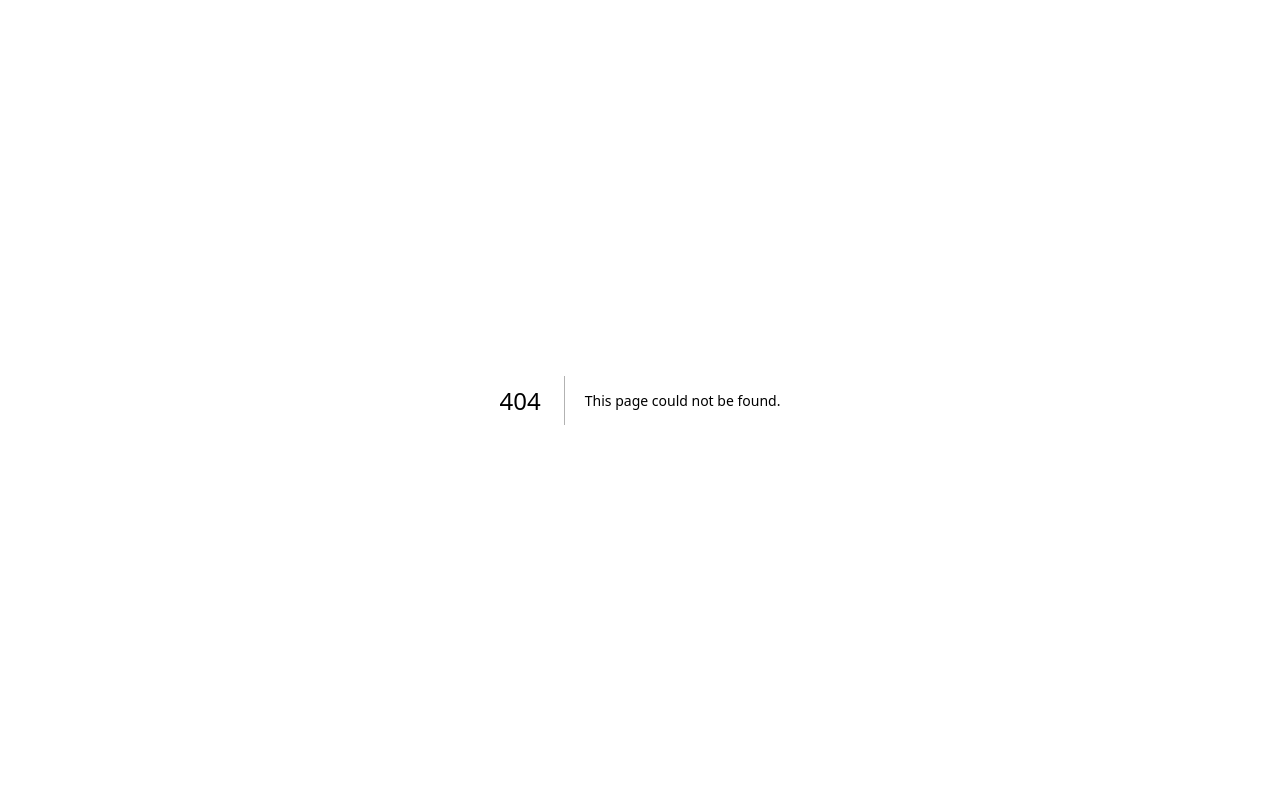
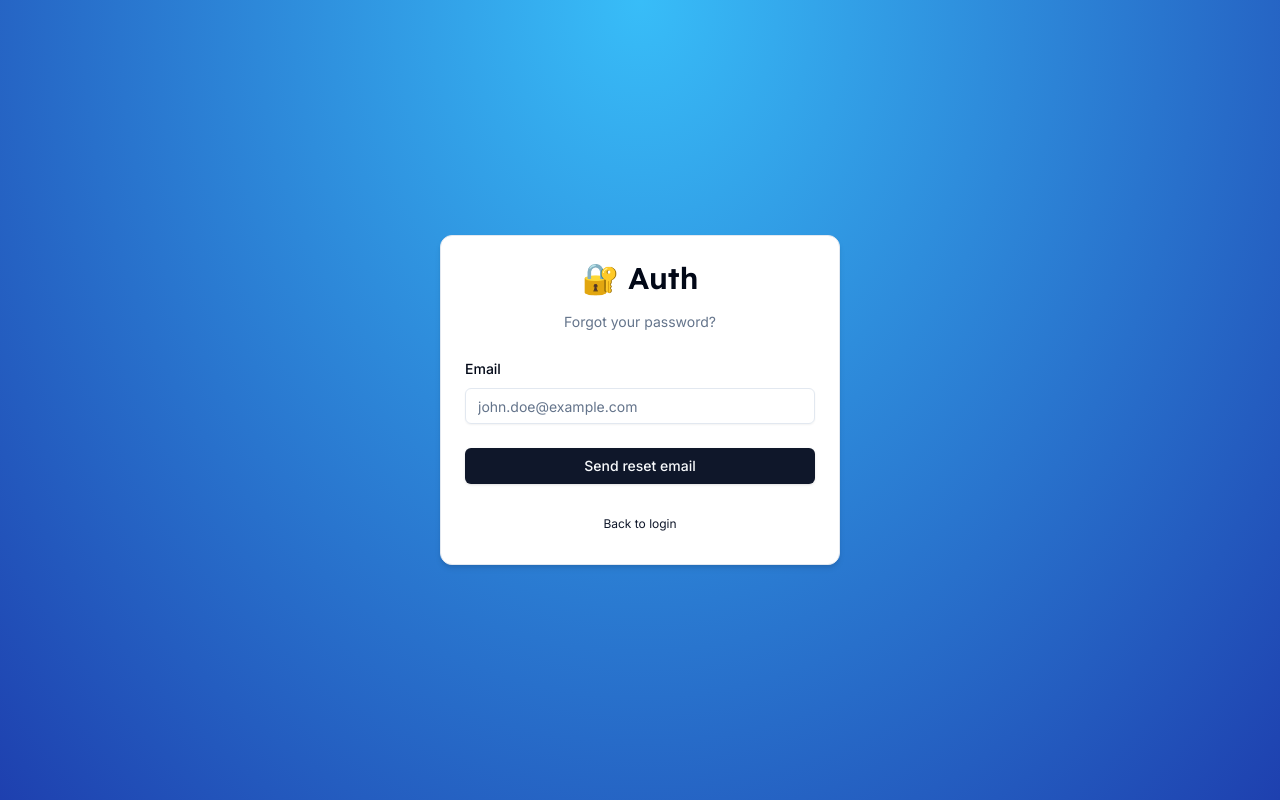
Before and after one commit to collinskchirchir/auth-js, a Next.js app: page /auth/reset in a window 1280 px wide. Before the commit this address had no page. Built offline with nearby package versions, Linux system fonts and the light colour scheme; no server answers.

Commit message:
feat: password reset token

```diff
--- /dev/null
+++ b/actions/reset.ts
@@ -0,0 +1,32 @@
+'use server';
+
+import { ResetSchema } from '@/schema';
+import { getUserByEmail } from '@/data/user';
+import { z } from 'zod';
+import { generatePasswordResetToken } from '@/lib/tokens';
+import { sendPasswordResetEmail } from '@/lib/mail';
+
+
+export const reset = async (values: z.infer<typeof ResetSchema>) => {
+  const validatedFields = ResetSchema.safeParse(values);
+
+  if (!validatedFields.success) {
+    return { error: 'Invalid email!' };
+  }
+
+  const { email } = validatedFields.data;
+  const existingUser = await getUserByEmail(email);
+
+  if (!existingUser) {
+    return { error: 'Email not found!' };
+  }
+
+  //   Generate token & send email
+  const passwordResetToken = await generatePasswordResetToken(email);
+  await sendPasswordResetEmail(
+    passwordResetToken.email,
+    passwordResetToken.token,
+  );
+
+  return { success: 'Reset email sent!' };
+};
--- /dev/null
+++ b/app/auth/reset/page.tsx
@@ -0,0 +1,10 @@
+import React from 'react';
+import { ResetForm } from '@/components/auth/reset-form';
+
+const PasswordResetPage = () => {
+  return (
+    <ResetForm />
+  );
+};
+
+export default PasswordResetPage;
--- /dev/null
+++ b/components/auth/reset-form.tsx
@@ -0,0 +1,96 @@
+'use client';
+import * as z from 'zod';
+import React, { useState, useTransition } from 'react';
+import CardWrapper from '@/components/auth/card-wrapper';
+import { useForm } from 'react-hook-form';
+import { ResetSchema } from '@/schema';
+import { zodResolver } from '@hookform/resolvers/zod';
+import { Form, FormControl, FormField, FormItem, FormLabel, FormMessage } from '@/components/ui/form';
+import { Input } from '@/components/ui/input';
+import { Button } from '@/components/ui/button';
+import { FormError } from '@/components/form-error';
+import { FormSuccess } from '@/components/form-success';
+import { LuLoader2 } from 'react-icons/lu';
+import { reset } from '@/actions/reset';
+
+export const ResetForm = () => {
+
+  const [error, setError] = useState<string | undefined>('');
+  const [success, setSuccess] = useState<string | undefined>('');
+  const [isPending, startTransition] = useTransition();
+  const form = useForm<z.infer<typeof ResetSchema>>({
+    resolver: zodResolver(ResetSchema),
+    defaultValues: {
+      email: '',
+    },
+  });
+
+  const onSubmit = (values: z.infer<typeof ResetSchema>) => {
+    setError('');
+    setSuccess('');
+    console.log(values);
+    startTransition(() => {
+      reset(values)
+        .then((data) => {
+          setError(data?.error);
+          //   TODO: Add when we add 2FA
+          setSuccess(data?.success);
+        });
+    });
+  };
+  return (
+    <CardWrapper
+      headerLabel="Forgot your password?"
+      backButtonLabel="Back to login"
+      backButtonHref="/auth/login"
+    >
+      <Form {...form}>
+        <form
+          onSubmit={form.handleSubmit(onSubmit)}
+          className="space-y-6"
+        >
+          <div className="space-y-4">
+            <FormField
+              control={form.control}
+              name="email"
+              render={({ field }) => (
+                <FormItem>
+                  <FormLabel>Email</FormLabel>
+                  <FormControl>
+                    <Input
+                      {...field}
+                      disabled={isPending}
+                      placeholder="john.doe@example.com"
+                      type="email"
+                    />
+                  </FormControl>
+                  <FormMessage />
+                </FormItem>
+              )}
+            />
+          </div>
+          <FormError message={error} />
+          <FormSuccess message={success} />
+          <Button
+            type="submit"
+            className="w-full"
+            disabled={isPending}
+          >
+            {isPending ? (
+              <>
+                <LuLoader2
+                  className="mr-2 size-4 animate-spin"
+                  aria-hidden="true"
+                />
+                Reseting...
+              </>
+            ) : (
+              <>Send reset email</>
+            )}
+          </Button>
+        </form>
+      </Form>
+    </CardWrapper>
+
+  );
+};
--- /dev/null
+++ b/data/password-reset-token.ts
@@ -0,0 +1,24 @@
+import { db } from '@/lib/db';
+
+export const getPasswordResetTokenByToken = async (token: string) => {
+  try {
+    const passwordResetToken = await db.passwordResetToken.findUnique({
+      where: { token },
+    });
+    return passwordResetToken;
+  } catch {
+    return null;
+  }
+};
+
+
+export const getPasswordResetTokenByEmail = async (email: string) => {
+  try {
+    const passwordResetToken = await db.passwordResetToken.findFirst({
+      where: { email },
+    });
+    return passwordResetToken;
+  } catch {
+    return null;
+  }
+};
--- a/lib/mail.ts
+++ b/lib/mail.ts
@@ -2,9 +2,23 @@
 
 const resend = new Resend(process.env.RESEND_API_KEY);
 
+export const sendPasswordResetEmail = async (
+  email: string,
+  token: string,
+) => {
+  const resetLink = `http://localhost:3000/auth/new-password?token=${token}`;
+
+  await resend.emails.send({
+    from: 'onboarding@resend.dev',
+    to: email,
+    subject: 'Reset your password',
+    html: `<p>Click <a href="${resetLink}">here</a> to reset password.</p>`,
+  });
+};
+
 export const sendVerificationEmail = async (
   email: string,
-  token: string
+  token: string,
 ) => {
   const confirmLink = `http://localhost:3000/auth/new-verification?token=${token}`;
 
@@ -12,7 +26,7 @@
     from: 'onboading@resend.dev',
     to: email,
     subject: 'Confirm your Email',
-    html: `<p>Click <a href="${confirmLink}">here</a> to confirm email.</p>`
+    html: `<p>Click <a href="${confirmLink}">here</a> to confirm email.</p>`,
     // react: VerifyEmail({href: confirmLink}) as React.ReactElement
-  })
-}
+  });
+};
--- a/lib/tokens.ts
+++ b/lib/tokens.ts
@@ -1,6 +1,28 @@
 import { v4 as uuidv4 } from 'uuid';
 import { db } from '@/lib/db';
 import { getVerificationTokenByEmail } from '@/data/verification-token';
+import { getPasswordResetTokenByEmail } from '@/data/password-reset-token';
+
+export const generatePasswordResetToken = async (email: string) => {
+  const token = uuidv4();
+  const expires = new Date(new Date().getTime() + 3600 * 1000);
+
+  // checks if there's an existing token for that email then deletes it
+  const existingToken = await getPasswordResetTokenByEmail(email);
+  if (existingToken) {
+    await db.passwordResetToken.delete({
+      where: { id: existingToken.id },
+    });
+  }
+  const passwordResetToken = await db.passwordResetToken.create({
+    data: {
+      email,
+      token,
+      expires,
+    },
+  });
+  return passwordResetToken;
+};
 
 export const generateVerificationToken = async (email: string) => {
   const token = uuidv4();
--- a/routes.ts
+++ b/routes.ts
@@ -5,7 +5,7 @@
  */
 export const publicRoutes = [
   '/',
-  '/auth/new-verification'
+  '/auth/new-verification',
 ];
 
 /**
@@ -16,7 +16,8 @@
 export const authRoutes = [
   '/auth/login',
   '/auth/register',
-  '/auth/error'
+  '/auth/error',
+  '/auth/reset',
 ];
 /**
  * The prefix for API authentication routes
--- a/schema/index.ts
+++ b/schema/index.ts
@@ -1,4 +1,10 @@
 import * as z from 'zod';
+
+export const ResetSchema = z.object({
+  email: z.string().email({
+    message: 'Email is required',
+  }),
+});
 
 export const LoginSchema = z.object({
   email: z.string().email({
```
Also changed, not shown: 1 other file (tests, documents, lock files or other folders).
